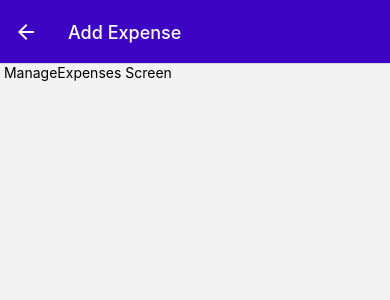
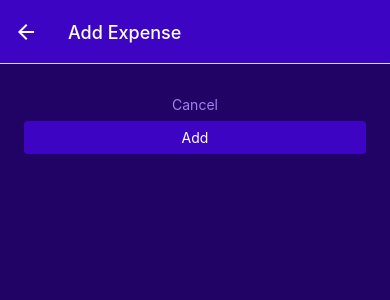
Before and after one commit to shbl007/MoneyLeak, a React Native app: screen /ManageExpense in a window 390 px wide. Shown: the top 300 px of the page. Built offline with nearby package versions, Linux system fonts and the light colour scheme.

Commit message:
Added Custom buttons and Delete button

```diff
--- a/components/ExpensesOutput/ExpenseItem.js
+++ b/components/ExpensesOutput/ExpenseItem.js
@@ -3,7 +3,7 @@
 import { getFormattedDate } from "../../util/date";
 import { useNavigation } from "@react-navigation/native";
 
-function ExpenseItem({ description, amount, date }) {
+function ExpenseItem({id, description, amount, date }) {
     const navigation = useNavigation();
 
     function expensePressHandler() {
--- /dev/null
+++ b/components/UI/Button.js
@@ -0,0 +1,39 @@
+import { Pressable, View , Text, StyleSheet } from "react-native";
+import { GlobalStyles } from "../../constants/styles";
+
+function Button({children, onPress,mode,style}){
+    return (
+    <View style={style}>
+        <Pressable onPress={onPress}>
+            <View style={[styles.button ,mode === 'flat' && styles.flat]}>
+                <Text style={[styles.buttonText ,mode === 'flat' && styles.flatText]}>{children}</Text>
+            </View>
+        </Pressable>
+    </View>
+    );
+}
+
+export default Button;
+
+const styles=StyleSheet.create({
+    button:{
+        borderRadius:4,
+        padding:8,
+        backgroundColor:GlobalStyles.colors.primary500,
+    },
+    flat:{
+        backgroundColor: 'transparent'
+    },
+    buttonText:{
+        color:'white',
+        textAlign:'center'
+    },
+    flatText:{
+        color: GlobalStyles.colors.primary200
+    },
+    pressed:{
+        opacity:0.75,
+        backgroundColor:GlobalStyles.colors.primary100,
+        borderRadius:4
+    }
+});
--- a/screens/ManageExpenses.js
+++ b/screens/ManageExpenses.js
@@ -1,5 +1,9 @@
 import { useLayoutEffect } from "react";
-import { Text } from "react-native";
+import {  View,StyleSheet } from "react-native";
+import {Ionicons} from '@expo/vector-icons'
+import { GlobalStyles } from "../constants/styles";
+import IconButton from "../components/UI/IconButton";
+import Button from "../components/UI/Button";
 
 function ManageExpense({route,navigation}) {
 
@@ -12,7 +16,49 @@
 });
 },[navigation, isEditing]);
 
-return <Text> ManageExpenses Screen</Text>;
+function deleteExpenseHandler(){
+
+}
+
+function cancelHandler(){
+
+}
+
+function confirmHandler(){
+
+}
+
+return (
+<View style={styles.container}>
+    <View>
+        <Button mode="flat" onPress={cancelHandler}>Cancel</Button>
+        <Button onPress={confirmHandler}>{isEditing ? 'Update' :'Add'}</Button>
+    </View>
+    {isEditing && (
+        <View style={styles.deleteContainer}>
+    <IconButton icon="trash"
+     color={GlobalStyles.colors.error500}
+     size={36}
+     onPress={deleteExpenseHandler}/>
+     </View>
+     )}
+</View>
+);
 }
 
 export default ManageExpense;
+
+const styles=StyleSheet.create({
+    container:{
+        flex:1,
+        padding:24,
+        backgroundColor: GlobalStyles.colors.primary800,
+    },
+    deleteContainer:{
+        marginTop: 16,
+        paddingTop:8,
+        borderTopWidth:2,
+        borderTopColor: GlobalStyles.colors.primary200,
+        alignItems:'center'
+    }
+});
```
